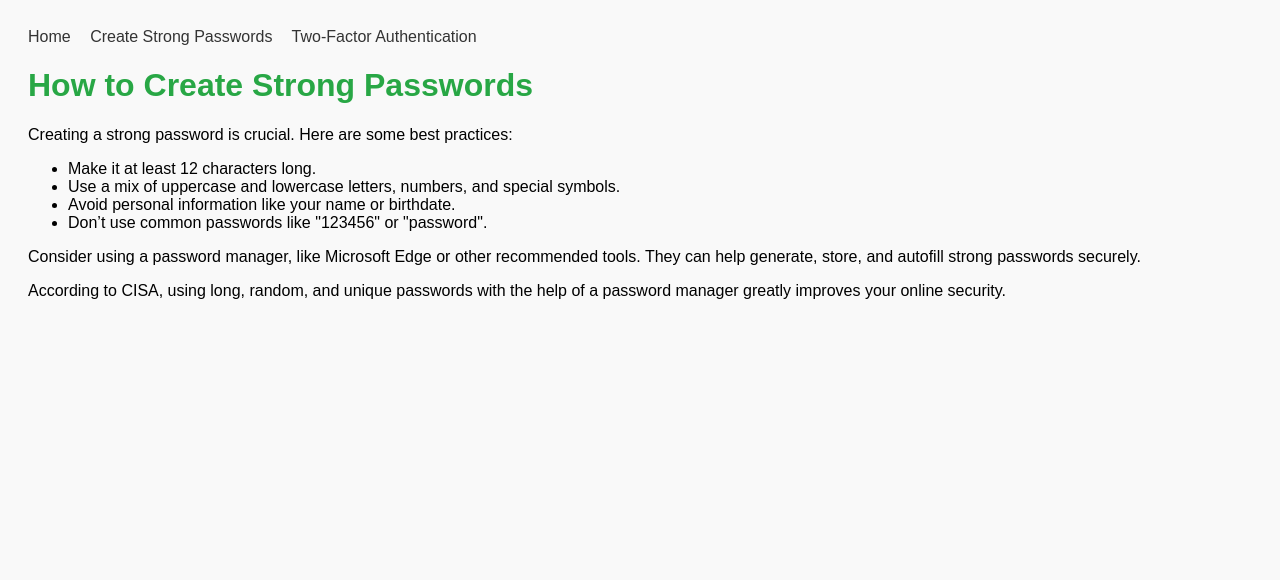
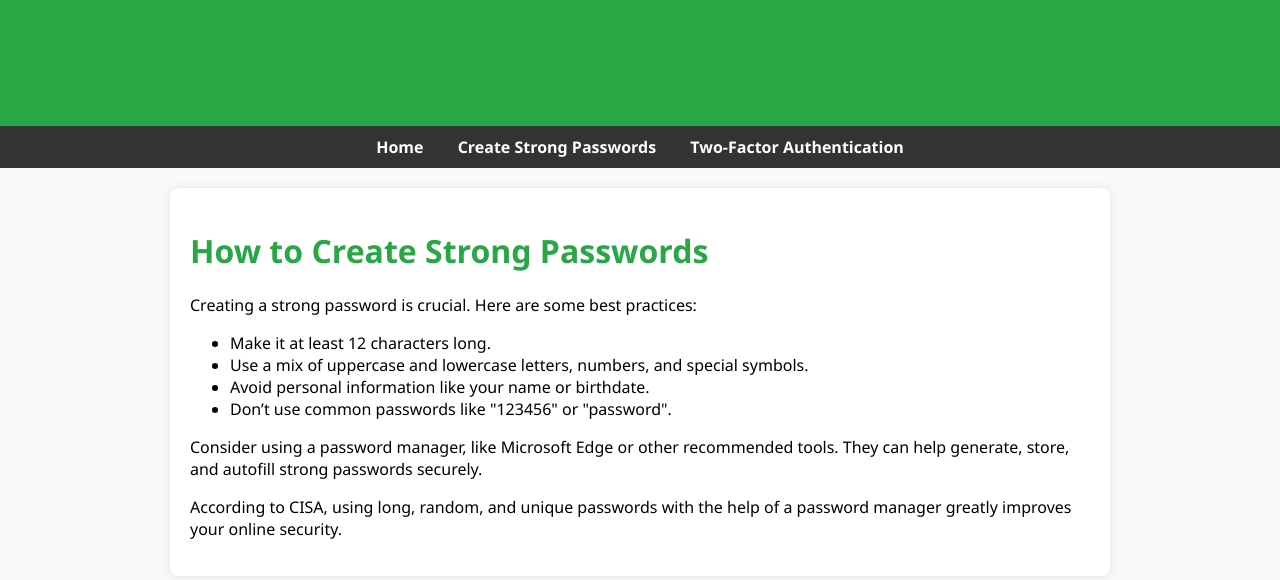
Before and after one commit to GabriellaNarine/Webpages-Project, a plain HTML site: page create-passwords.html in a window 1280 px wide. Drawn offline with Linux system fonts and the light colour scheme.

Commit message:
Update create-passwords.html

```diff
--- a/create-passwords.html
+++ b/create-passwords.html
@@ -6,13 +6,20 @@
   <meta name="viewport" content="width=device-width, initial-scale=1.0">
   <title>How to Create Strong Passwords</title>
   <style>
-    body { font-family: Arial, sans-serif; padding: 20px; background-color: #f9f9f9; }
-    nav { margin-bottom: 20px; }
-    nav a { margin-right: 15px; text-decoration: none; color: #333; }
+    body { font-family: 'Segoe UI', Tahoma, Geneva, Verdana, sans-serif; margin: 0; background-color: #f9f9f9; }
+    header { background: #28a745; color: white; padding: 20px 0; text-align: center; }
+    nav { background: #333; padding: 10px 0; text-align: center; }
+    nav a { margin: 0 15px; color: white; text-decoration: none; font-weight: bold; }
+    nav a:hover { text-decoration: underline; }
+    .container { padding: 20px; max-width: 900px; margin: auto; background: white; margin-top: 20px; border-radius: 8px; box-shadow: 0 0 10px rgba(0,0,0,0.1); }
     h1 { color: #28a745; }
   </style>
 </head>
 <body>
+
+<header>
+  <h1>Create Strong and Secure Passwords</h1>
+</header>
 
 <nav>
   <a href="index.html">Home</a>
@@ -20,6 +27,7 @@
   <a href="2fa-protection.html">Two-Factor Authentication</a>
 </nav>
 
+<div class="container">
   <h1>How to Create Strong Passwords</h1>
   <p>Creating a strong password is crucial. Here are some best practices:</p>
   <ul>
@@ -30,6 +38,7 @@
   </ul>
   <p>Consider using a password manager, like Microsoft Edge or other recommended tools. They can help generate, store, and autofill strong passwords securely.</p>
   <p>According to CISA, using long, random, and unique passwords with the help of a password manager greatly improves your online security.</p>
+</div>
 
 </body>
 </html>
```
Lines whose indentation alone changed are shown as unchanged.
